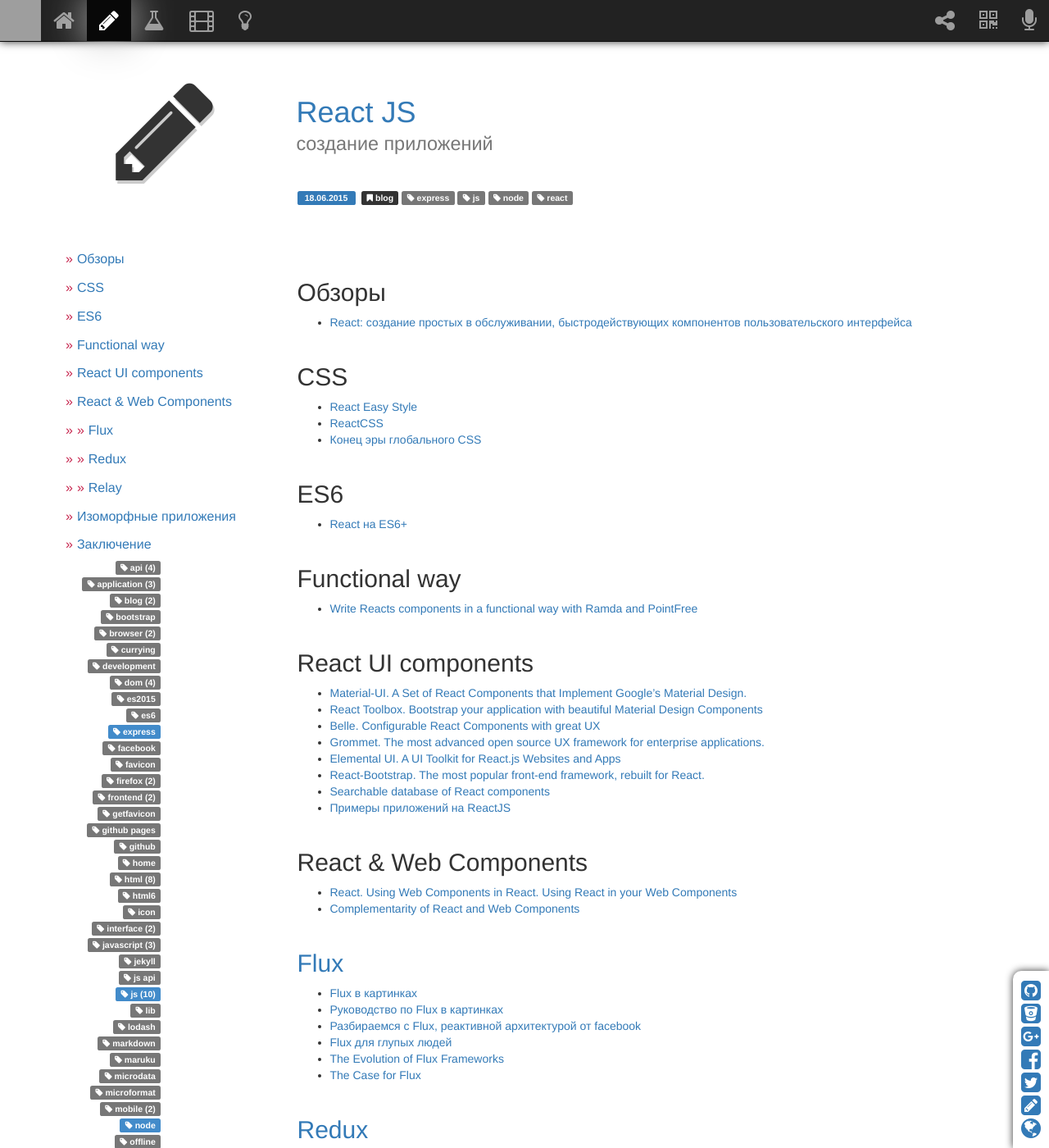
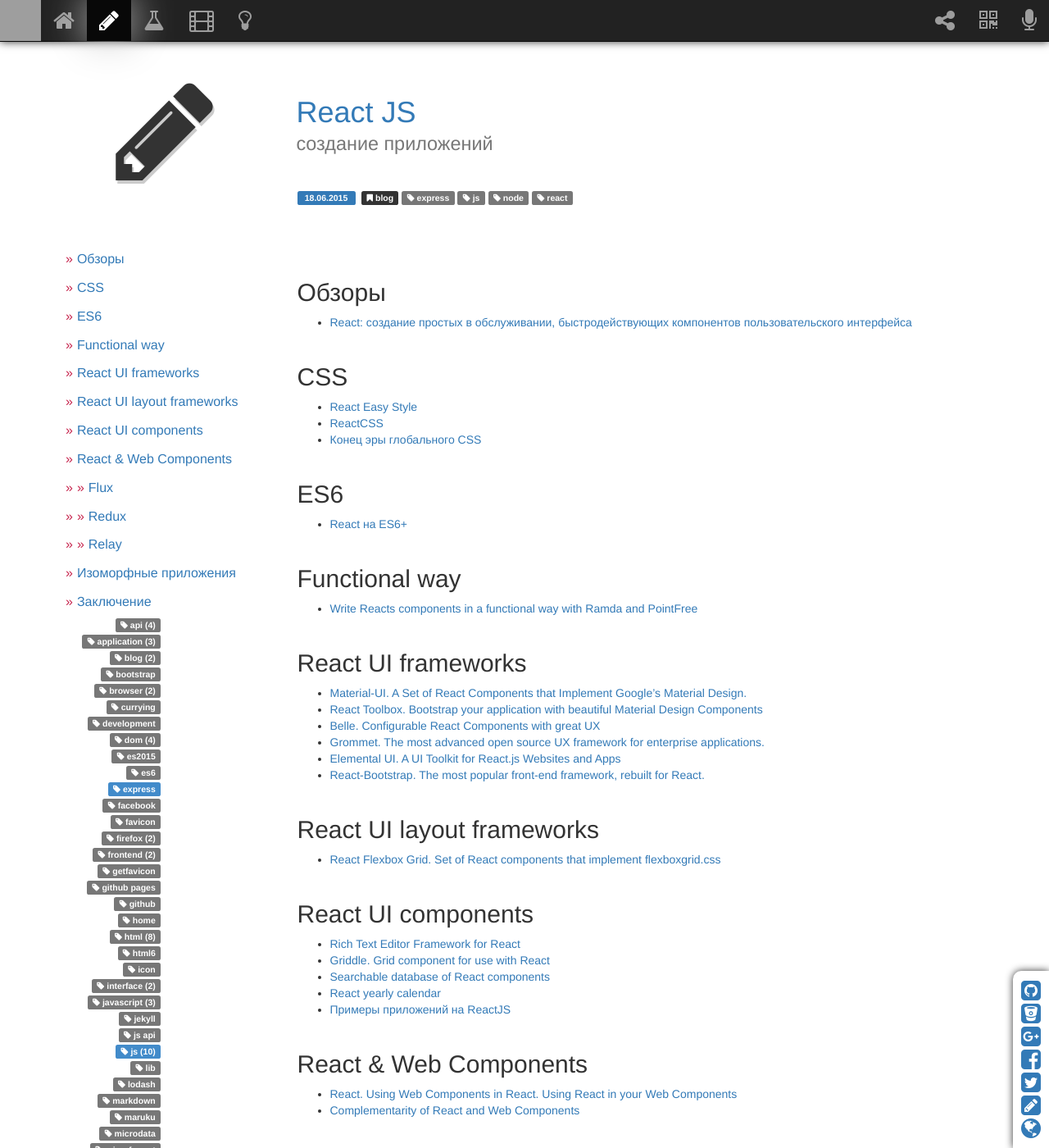
Before and after one commit to sergeymakoveev/sergeymakoveev.github.com, a Jekyll site: the page built from _posts/2015-06-18-js.react.md, in a window 1280 px wide and 1400 px high. Shown: the whole window at 82% size. Built offline with Jekyll 4.4.1, drawn with Linux system fonts in a browser that asks for light colours; nearby versions of some CDN libraries; comment, search, counter and statistics services are not loaded; grey boxes are pictures that could not be loaded.

Commit message:
[#] обновил контент

```diff
--- a/_posts/2015-06-18-js.react.md
+++ b/_posts/2015-06-18-js.react.md
@@ -27,14 +27,24 @@
 *   [Write Reacts components in a functional way with Ramda and PointFree](http://blog.codeprototype.com/2015/04/15/write-reacts-component-in-functional-way-with-ramda-and-pointfree-md/)
 
 
-## React UI components
+## React UI frameworks
 *   [Material-UI. A Set of React Components that Implement Google's Material Design.](http://material-ui.com/)
 *   [React Toolbox. Bootstrap your application with beautiful Material Design Components](http://react-toolbox.com/)
 *   [Belle. Configurable React Components with great UX](http://nikgraf.github.io/belle/)
 *   [Grommet. The most advanced open source UX framework for enterprise applications.](http://www.grommet.io/docs/)
 *   [Elemental UI. A UI Toolkit for React.js Websites and Apps](http://elemental-ui.com/)
 *   [React-Bootstrap. The most popular front-end framework, rebuilt for React.](https://react-bootstrap.github.io/)
+
+
+## React UI layout frameworks
+*   [React Flexbox Grid. Set of React components that implement flexboxgrid.css](http://roylee0704.github.io/react-flexbox-grid/)
+
+
+## React UI components
+*   [Rich Text Editor Framework for React](http://facebook.github.io/draft-js/)
+*   [Griddle. Grid component for use with React](https://griddlegriddle.github.io/Griddle/next/)
 *   [Searchable database of React components](http://react-components.com/)
+*   [React yearly calendar](http://belkalab.github.io/react-yearly-calendar/)
 *   [Примеры приложений на ReactJS](http://react.rocks/)
 
 
```
Also changed, not shown: _posts/2015-05-21-js.es6.md (+7 -0 lines), _posts/2015-08-14-docker.md (+1 -0 lines).
